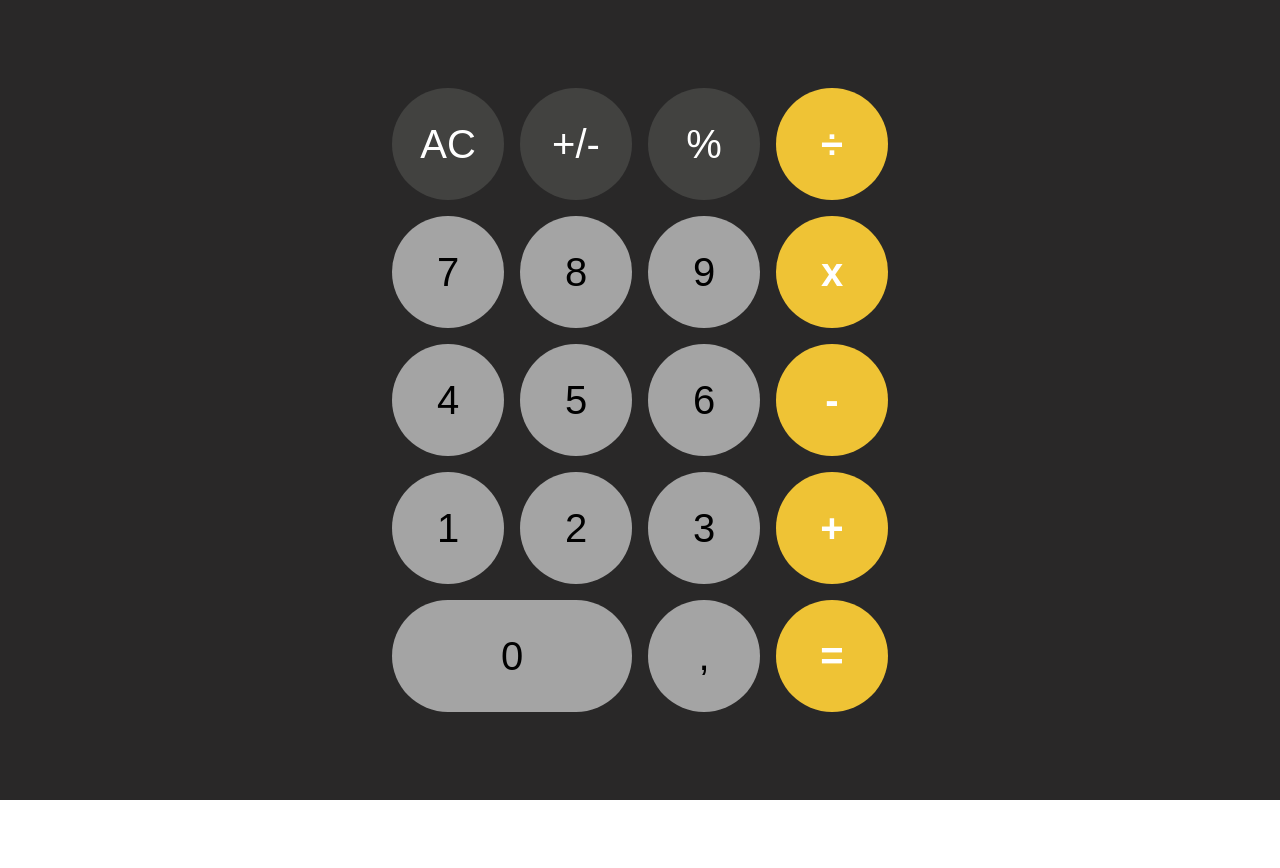
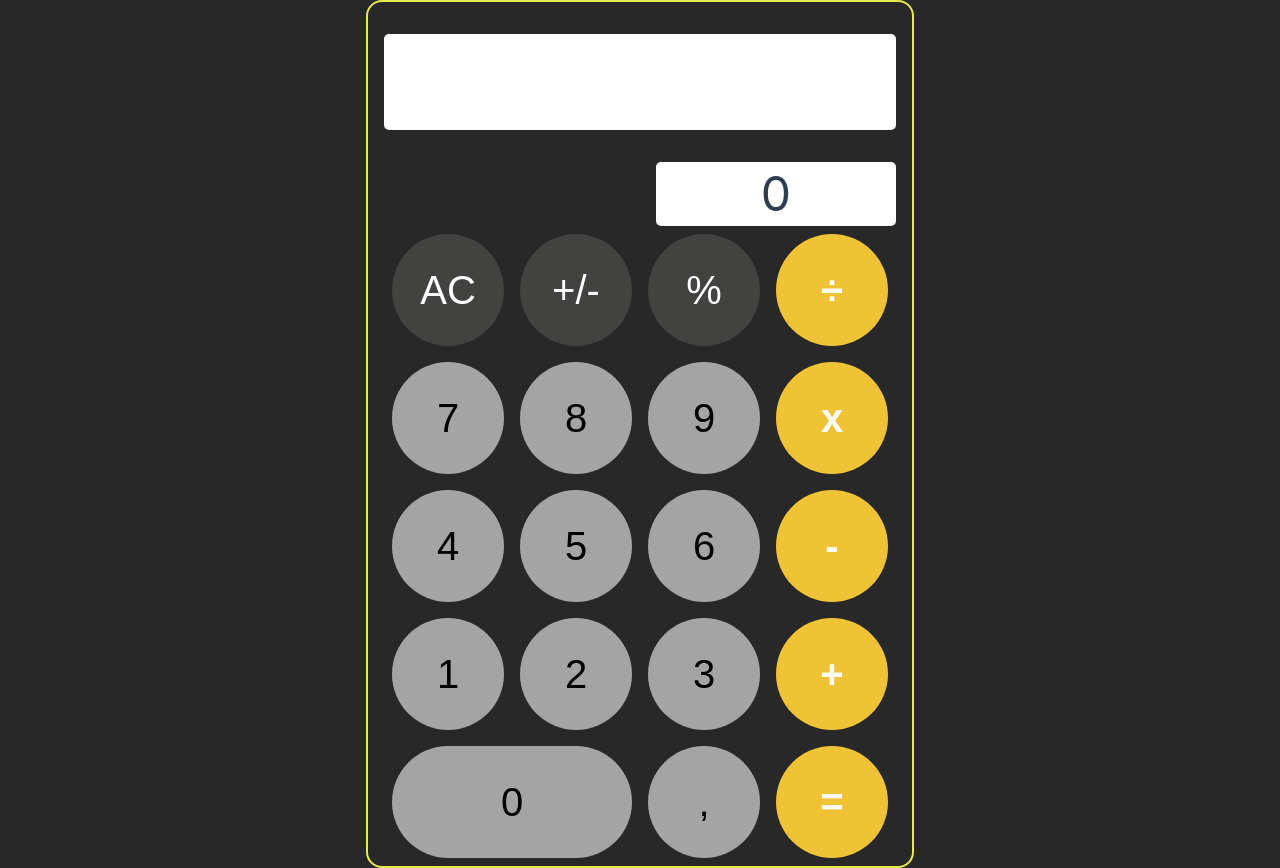
Before and after one commit to arditvezaj/VueCalculatorApp, a Vue app: page / in a window 1280 px wide. Before the commit the page ends 800 px from the top, so only its background shows below. Built offline with nearby package versions, Linux system fonts and the light colour scheme; the HTML template or start-up script is replaced by a standard one.

Commit message:
added result and input field

```diff
--- a/src/App.vue
+++ b/src/App.vue
@@ -1,16 +1,29 @@
-<script setup></script>
+<script setup>
+import { ref, computed } from "vue";
+
+let input = ref("");
+const result = ref(0);
+
+const calculate = () => {
+  result.value = eval(input.value);
+};
+
+</script>
 
 <template>
   <body>
+    <section>
+      <input v-model="input" type="text" />
+      <div id="result">{{ result }}</div>
       <div>
-      <button class="extra-operators">AC</button>
+        <button @click="`${input = ''}`" class="extra-operators">AC</button>
         <button class="extra-operators">+/-</button>
         <button class="extra-operators">%</button>
         <button class="operators">÷</button>
       </div>
 
       <div>
-      <button>7</button>
+        <button @click="input.innerText= '+'">7</button>
         <button>8</button>
         <button>9</button>
         <button class="operators">x</button>
@@ -33,8 +46,9 @@
       <div>
         <button id="zero">0</button>
         <button>,</button>
-      <button class="operators">=</button>
+        <button @click="calculate" class="operators">=</button>
       </div>
+    </section>
   </body>
 </template>
 
@@ -45,6 +59,25 @@ body {
   flex-direction: column;
   justify-content: center;
   align-items: center;
+}
+
+section {
+  border: 2px solid rgb(234, 234, 76);
+  border-radius: 1rem;
+}
+
+input {
+  width: 32rem;
+  height: 6rem;
+  margin: 2rem 1rem;
+  border-radius: 5px;
+  border: none;
+  font-size: 3rem;
+}
+
+div {
+  margin-left: 1rem;
+  margin-right: 1rem;
 }
 
 button {
@@ -77,4 +110,16 @@ button:active {
   width: 15rem;
   border-radius: 5rem;
 }
+
+#result {
+  width: 15rem;
+  height: 4rem;
+  background-color: white;
+  margin-left: 18rem;
+  font-size: 3rem;
+  display: flex;
+  justify-content: center;
+  align-items: center;
+  border-radius: 5px;
+}
 </style>
```
Lines whose indentation alone changed are shown as unchanged.
